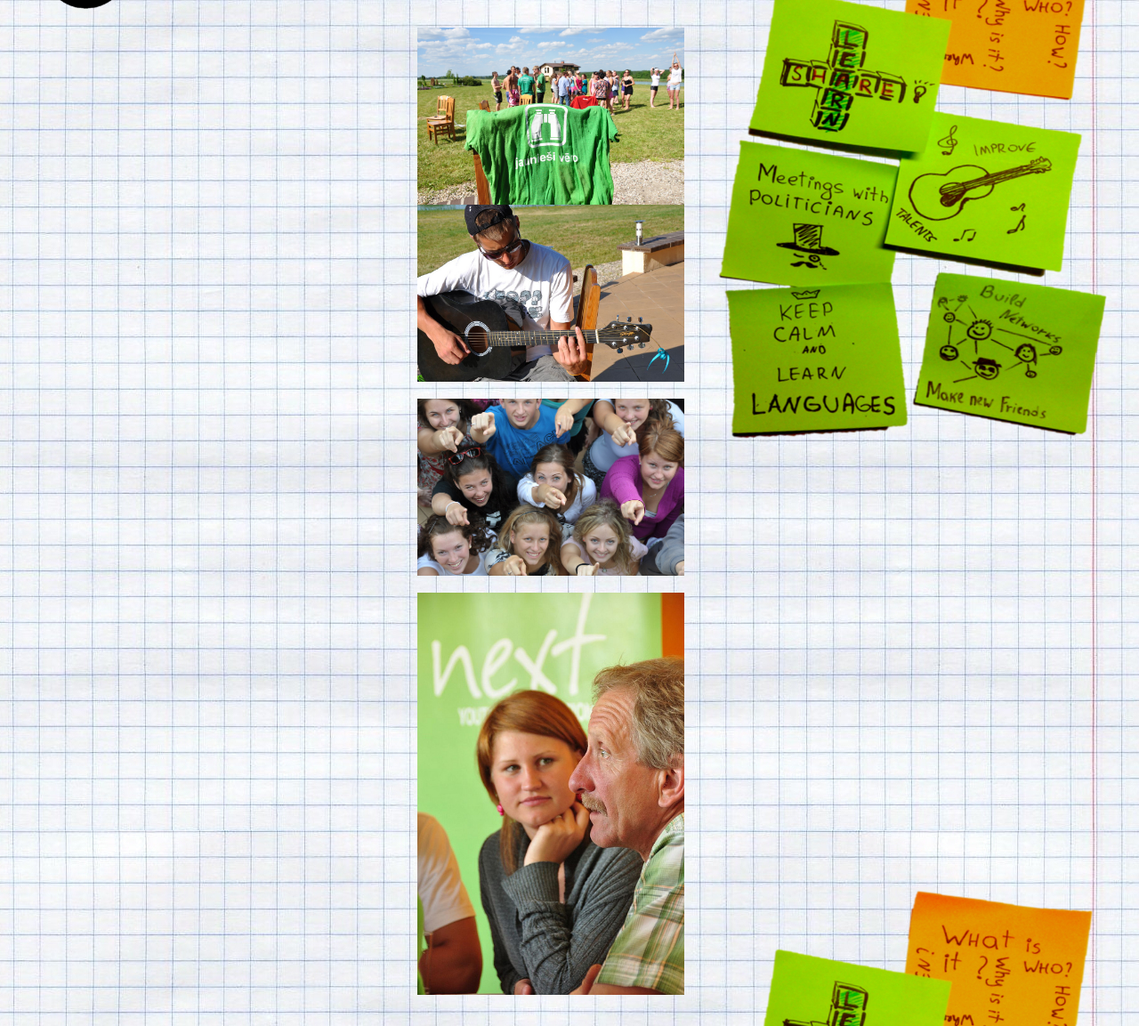
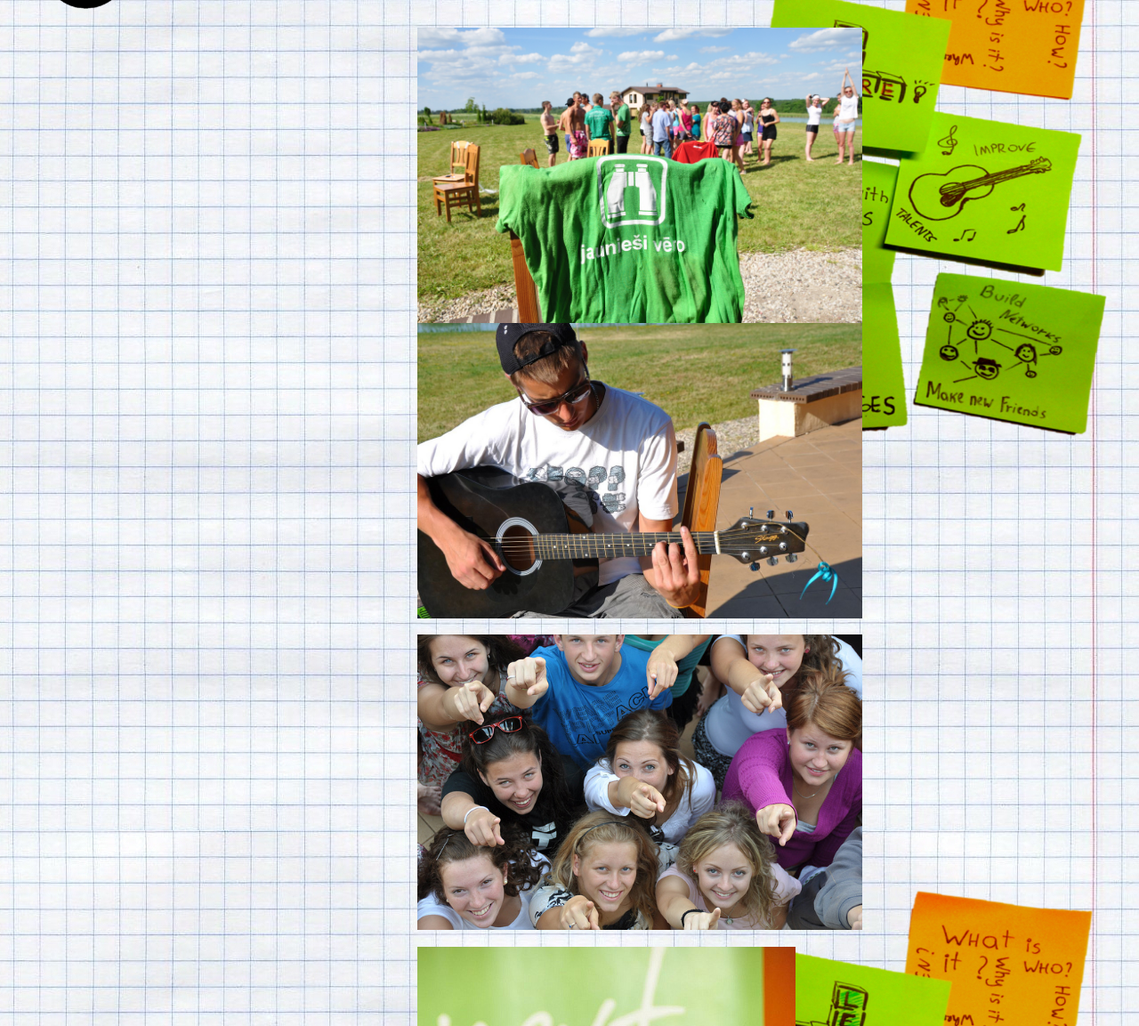
Before and after one commit to jkonova12/jkonova12.github.io, a plain HTML site: page gallery.html in a window 1280 px wide. Shown: the part 147-1300 px from the top of the page at 89% size. Drawn offline with Linux system fonts and the light colour scheme.

Commit message:
WebPage- Idejnīca (Youth house)

```diff
--- a/gallery.html
+++ b/gallery.html
@@ -1,7 +1,7 @@
 <!DOCTYPE html>
 <html>
 <body background="about.jpg">
-<img style="max-width: 260px; height: auto; " style="float:left;" src="idejnica.png"/>
+<a href="index.html"><img style="max-width: 260px; height: auto; " style="float:left;" src="idejnica.png"/></a>
 <h3 style="float:right;">
 	<div id="header">
     <ul>
@@ -14,7 +14,8 @@
   </div>
 
 <head>
-<link type="text/css" rel="stylesheet" href="stylesheet.css" />
+<meta charset="UTF-8">
+<link type="text/css" rel="stylesheet" href="stylesheet.css"/>
   <title>Ideas/IDEJNĪCA</title>
 
 </head>
@@ -23,10 +24,10 @@
 	<h1>Gallery</h1>
   </div>
   <div id="pictures">
-  <p><img style="max-width: 300px; height: auto;"src="jauniesi.jpg" align="left"/></p>
-  <p><img style="max-width: 300px; height: auto;"src="guitar.jpg" align="middle"/></p>
-  <p><img style="max-width: 300px; height: auto;"src="project.jpg" align="middle"/></p>
-  <p><img style="max-width: 300px; height: auto;"src="politika.jpg" align="middle"/></p>
+  <p><img style="max-width: 500px; height: auto;"src="jauniesi.jpg" align="left"/></p>
+  <p><img style="max-width: 500px; height: auto;"src="guitar.jpg" align="middle"/></p>
+  <p><img style="max-width: 500px; height: auto;"src="project.jpg" align="middle"/></p>
+  <p><img style="max-width: 500px; height: auto;"src="politika.jpg" align="middle"/></p>
 
 
   </div>
```
Also changed, not shown: about.html (+1 -1 lines), contacts.html (+1 -1 lines), ideas.html (+2 -2 lines), index.html (+2 -1 lines).
